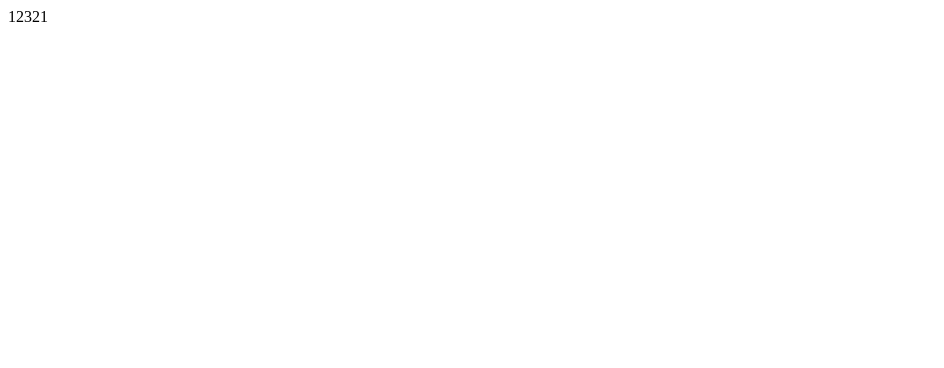
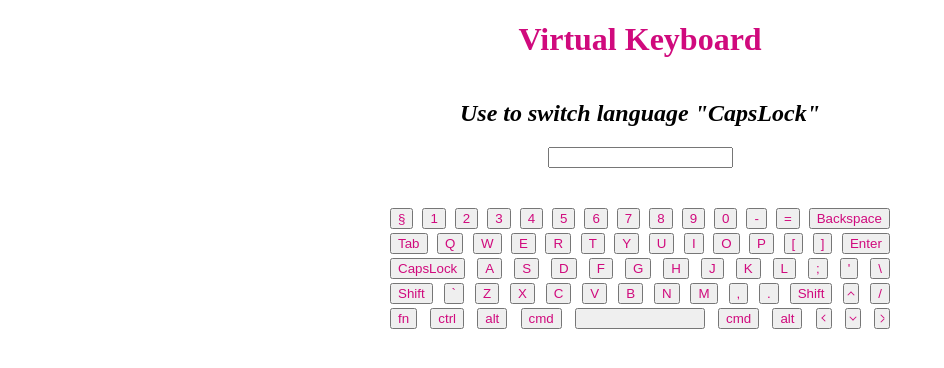
Before and after one commit to KarinaDovg/virtual-keyboard, a website with bundled scripts: page index.html in a window 1280 px wide. Shown: the whole page, without its empty margins (0-944 px from the left). Built offline with nearby package versions, Linux system fonts and the light colour scheme.

Commit message:
feat: new english keyboard

```diff
--- a/app.js
+++ b/app.js
@@ -2,4 +2,5 @@
 import keyboardRussian from './assets/russian.js';
 import keyboardEnglish from './assets/english.js';
 
-document.body.innerHTML = keyboardRussian;
+document.body.innerHTML = keyboardEnglish;
+// document.body.innerHTML = keyboardRussian;
--- a/assets/english.js
+++ b/assets/english.js
@@ -1,4 +1,91 @@
 export default `
-
-
+  <header class="header">
+      <h1>Virtual Keyboard</h1>
+      <h2><i>Use to switch language "CapsLock"</i></h2>
+      <div class="class__input">
+        <input class="input__text" type="text">
+      </div>
+  </header>
+  <main class="main__element">
+    <section>
+      <div class="class__keyboard">
+        <div class="class__key-one">
+          <button class="button__key">§</button>
+          <button class="button__key">1</button>
+          <button class="button__key">2</button>
+          <button class="button__key">3</button>
+          <button class="button__key">4</button>
+          <button class="button__key">5</button>
+          <button class="button__key">6</button>
+          <button class="button__key">7</button>
+          <button class="button__key">8</button>
+          <button class="button__key">9</button>
+          <button class="button__key">0</button>
+          <button class="button__key">-</button>
+          <button class="button__key">=</button>
+          <button class="button__key">Backspace</button>
+        </div>
+        <div class="class__key-two">
+          <button class="button__key">Tab</button>
+          <button class="button__key">Q</button>
+          <button class="button__key">W</button>
+          <button class="button__key">E</button>
+          <button class="button__key">R</button>
+          <button class="button__key">T</button>
+          <button class="button__key">Y</button>
+          <button class="button__key">U</button>
+          <button class="button__key">I</button>
+          <button class="button__key">O</button>
+          <button class="button__key">P</button>
+          <button class="button__key">[</button>
+          <button class="button__key">]</button>
+          <button class="button__key">Enter</button>
+        </div>
+        <div class="class__key-three">
+          <button class="button__key">CapsLock</button>
+          <button class="button__key">A</button>
+          <button class="button__key">S</button>
+          <button class="button__key">D</button>
+          <button class="button__key">F</button>
+          <button class="button__key">G</button>
+          <button class="button__key">H</button>
+          <button class="button__key">J</button>
+          <button class="button__key">K</button>
+          <button class="button__key">L</button>
+          <button class="button__key">;</button>
+          <button class="button__key">'</button>
+          <button class="button__key">\\</button>
+        </div>
+        <div class="class__key-four">
+          <button class="button__key">Shift</button>
+          <button class="button__key">\`</button>
+          <button class="button__key">Z</button>
+          <button class="button__key">X</button>
+          <button class="button__key">C</button>
+          <button class="button__key">V</button>
+          <button class="button__key">B</button>
+          <button class="button__key">N</button>
+          <button class="button__key">M</button>
+          <button class="button__key">,</button>
+          <button class="button__key">.</button>
+          <button class="button__key">Shift</button>
+          <button class="button__key-top"></button>
+          <button class="button__key">/</button>
+        </div>
+        <div class="class__key-five">
+          <button class="button__key">fn</button>
+          <button class="button__key">ctrl</button>
+          <button class="button__key">alt</button>
+          <button class="button__key">cmd</button>
+          <button class="button__key-space"></button>
+          <button class="button__key">cmd</button>
+          <button class="button__key">alt</button>
+          <button class="button__key-left"></button>
+          <button class="button__key-bottom"></button>
+          <button class="button__key-right"></button>
+        </div>
+      </div>
+    </section>
+  </main>
+<script type="module" src="app.js"></script>
 `;
--- a/assets/russian.js
+++ b/assets/russian.js
@@ -1,5 +1,6 @@
 export default `
 
-<header>12321</header>
+
+
 <script type="module" src="app.js"></script>
 `;
--- a/index.html
+++ b/index.html
@@ -4,9 +4,10 @@
   <meta charset="UTF-8">
   <meta http-equiv="X-UA-Compatible" content="IE=edge">
   <meta name="viewport" content="width=device-width, initial-scale=1.0">
-  <title>Document</title>
+  <title>Virtual Keyboard</title>
+  <link rel="stylesheet" href="style.css" media="screen" charset="utf-8">
 </head>
-<body>
+<body class="common__body">
   <script type="module" src="app.js"></script>
 </body>
 </html>
--- a/style.css
+++ b/style.css
@@ -0,0 +1,132 @@
+.common__body {
+  margin: 0 auto;
+  width: 500px;
+}
+
+.header {
+  display: flex;
+  flex-direction: column;
+  align-items: center;
+}
+
+h1 {
+  color: #d00a7d;
+}
+
+.class__input {
+  margin: 0 auto;
+}
+
+.main__element {
+  margin-top: 40px;
+}
+
+.class__keyboard {
+  display: flex;
+  flex-direction: column;
+  row-gap: 4px;
+}
+
+.class__key-one,
+.class__key-two,
+.class__key-three,
+.class__key-four,
+.class__key-five {
+  display: flex;
+  justify-content: space-between;
+  column-gap: 4px;
+}
+button {
+  color: #d00a7d;
+}
+
+.button__key-top,
+.button__key-bottom,
+.button__key-left,
+.button__key-right {
+  position: relative;
+}
+
+.button__key-top::before {
+  position: absolute;
+  content: '';
+  background: #d00a7d;
+  width: 5px;
+  height: 1px;
+  right: 2px;
+  transform: rotate(45deg);
+}
+.button__key-top::after {
+  position: absolute;
+  content: '';
+  background: #d00a7d;
+  width: 5px;
+  height: 1px;
+  right: 5px;
+  transform: rotate(-45deg);
+}
+
+.button__key-bottom::before {
+  position: absolute;
+  content: '';
+  background: #d00a7d;
+  width: 5px;
+  height: 1px;
+  left: 2px;
+  transform: rotate(45deg);
+}
+.button__key-bottom::after {
+  position: absolute;
+  content: '';
+  background: #d00a7d;
+  width: 5px;
+  height: 1px;
+  left: 5px;
+  transform: rotate(-45deg);
+}
+
+.button__key-left::before {
+  position: absolute;
+  content: '';
+  background: #d00a7d;
+  width: 5px;
+  height: 1px;
+  bottom: 7px;
+  left: 3px;
+  transform: rotate(45deg);
+}
+.button__key-left::after {
+  position: absolute;
+  content: '';
+  background: #d00a7d;
+  width: 5px;
+  height: 1px;
+  top: 6px;
+  left: 3px;
+  transform: rotate(-45deg);
+}
+
+.button__key-right::before {
+  position: absolute;
+  content: '';
+  background: #d00a7d;
+  width: 5px;
+  height: 1px;
+  bottom: 10px;
+  left: 4px;
+  transform: rotate(45deg);
+}
+.button__key-right::after {
+  position: absolute;
+  content: '';
+  background: #d00a7d;
+  width: 5px;
+  height: 1px;
+  top: 10px;
+  left: 4px;
+  transform: rotate(-45deg);
+}
+
+.button__key-space {
+  width: 130px;
+}
```
